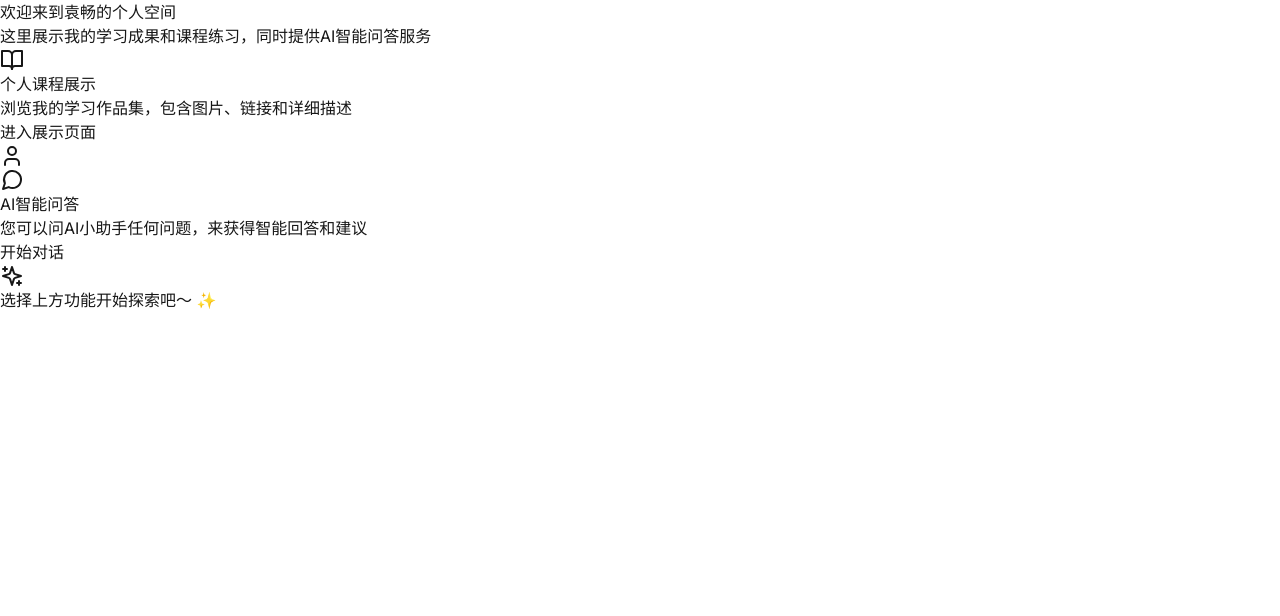
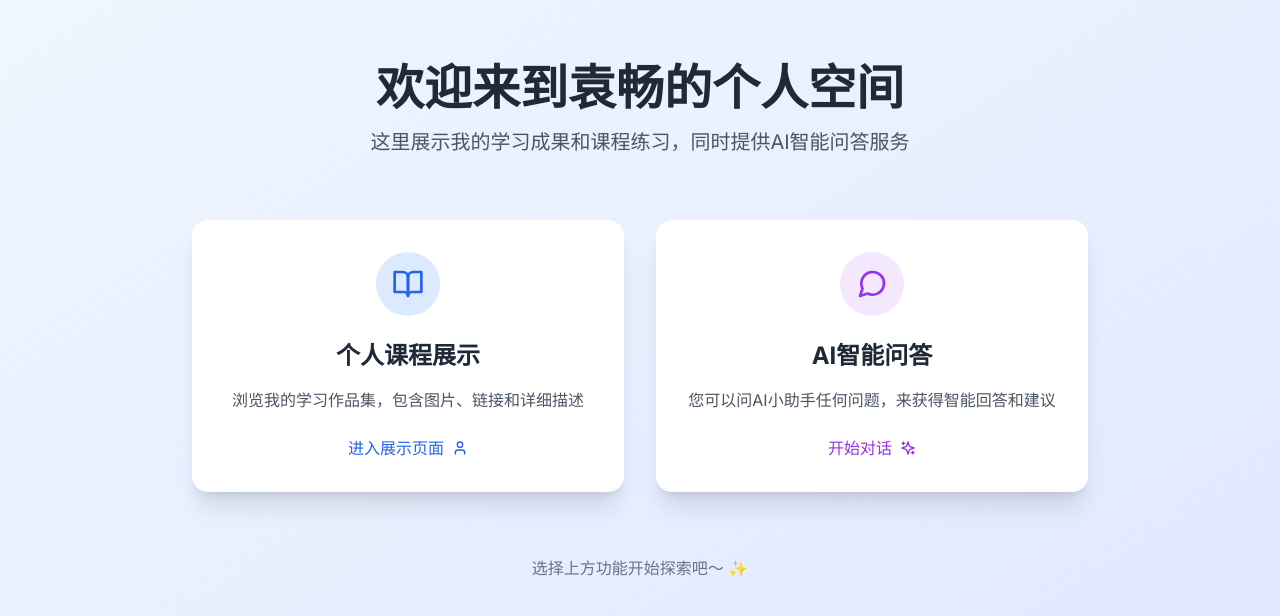
Before and after one commit to yyyjem/web-finalexam, a Next.js app: page / in a window 1280 px wide. Shown: the top 616 px of the page. Built offline with nearby package versions, Linux system fonts and the light colour scheme.

Commit message:
Add files via upload

```diff
--- /dev/null
+++ b/tailwind.config.js
@@ -0,0 +1,17 @@
+/** @type {import('tailwindcss').Config} */
+module.exports = {
+  content: [
+    './pages/**/*.{js,ts,jsx,tsx,mdx}',
+    './components/**/*.{js,ts,jsx,tsx,mdx}',
+    './app/**/*.{js,ts,jsx,tsx,mdx}',
+  ],
+  theme: {
+    extend: {
+      colors: {
+        background: 'var(--background)',
+        foreground: 'var(--foreground)',
+      },
+    },
+  },
+  plugins: [],
+}
```
Also changed, not shown: tsconfig.json (added, +27 -0 lines), 1 other file (tests, documents, lock files or other folders).
